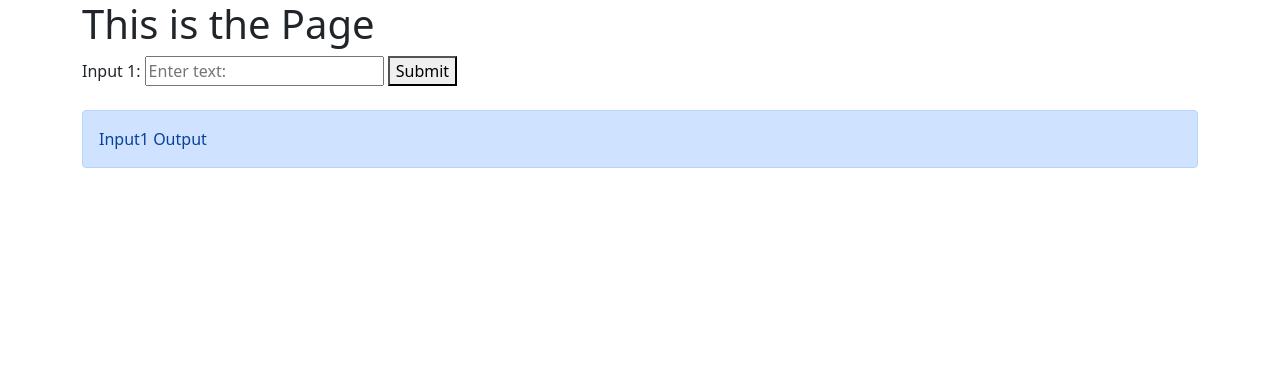
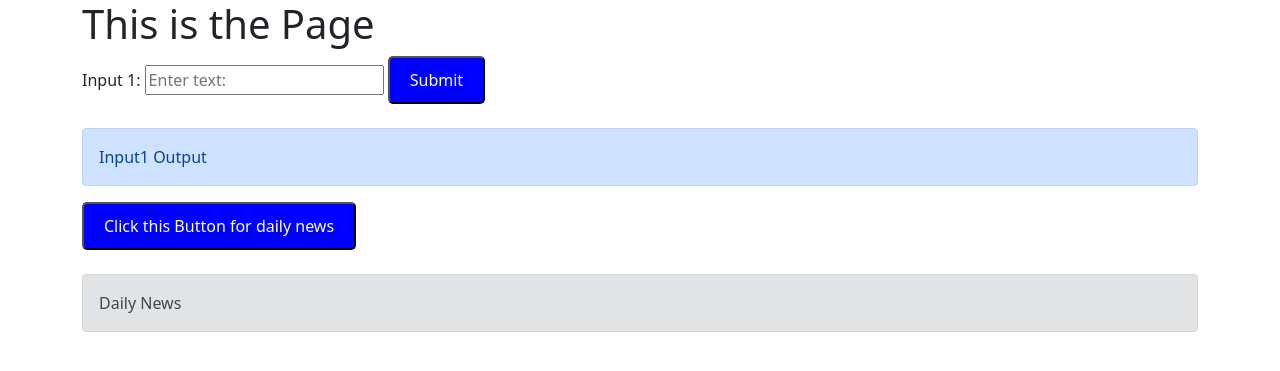
Before and after one commit to courthub74/DockerPraccy, a Django app: page / in a window 1280 px wide. Shown: the top 371 px of the page. Run offline with Django 3.2, Linux system fonts and the light colour scheme.

Commit message:
buttonsmadeblue

```diff
--- a/folder2/templates/home.html
+++ b/folder2/templates/home.html
@@ -11,19 +11,49 @@
             <input type="text" class="form=control" placeholder="Enter text:"></input>
 
         <!--SUBMIT BUTTON 1-->
+            <style>
+                .button {
+                    display: inline-block;
+                    padding: 10px 20px;
+                    text-align: center;
+                    text-decoration: none;
+                    color: white;
+                    background-color: blue;
+                    border-radius: 5px;
+                    outline: none;
+                }
+            </style>
             <button class="button" onclick="input1()">Submit</button>
         </div>
 
         <br>
 
         <!--INPUT 1 OUTPUT-->
-        <div class="alert alert-primary" role="alert" id="output">Input1 Output</div>
+        <div class="alert alert-primary" role="alert" id="output">
+            Input1 Output
+        </div>
+
+        <!--SUBMIT BUTTON 2-->
+        <div class="form-group">
+            <button class="button" onclick="input2()">Click this Button for daily news</button>
+        </div>
+
+        <br>
+
+        <!--SUBMIT BUTTON 2 OUTPUT-->
+        <div class="alert alert-secondary" id="output2">
+            Daily News
+        </div>
 
         <!--JS FOR OUTPUT 1-->
         <script type="text/javascript">
             function input1() {
                 document.getElementById('output').innerHTML = 'You need to now retrieve the data from whats submitted in Input1';
             }
+
+            function input2() {
+                document.getElementById('output2').innerHTML = 'This Button thinks you are great';
+            }
         </script>
 
     </form>
```
